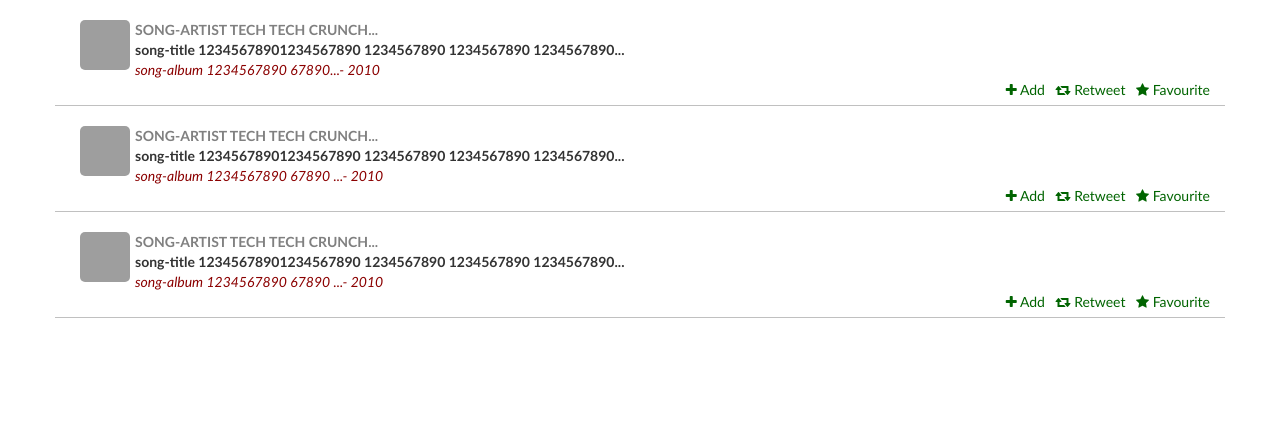
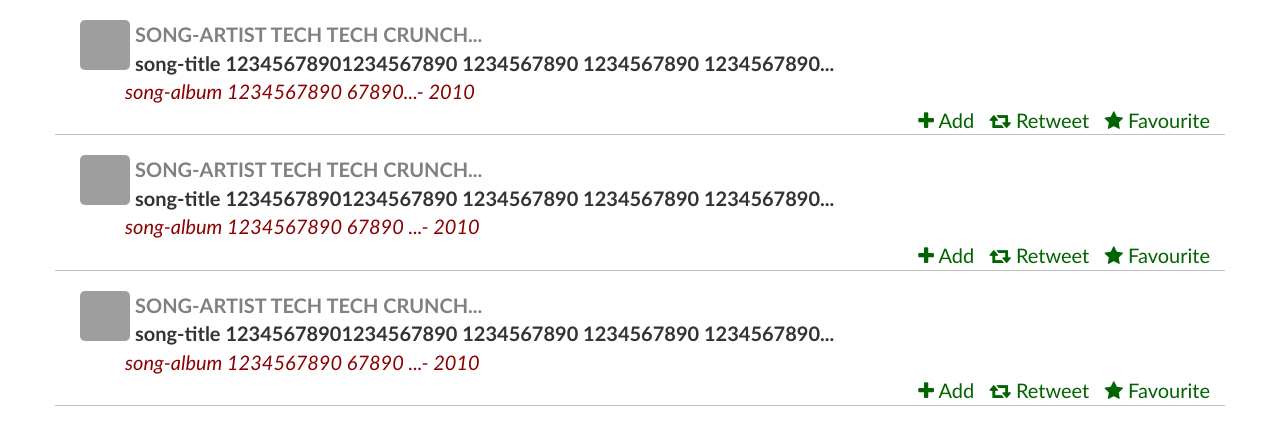
Before and after one commit to psibal/tweet, a PHP site: page /list.html in a window 1280 px wide. Shown: the top 445 px of the page. Run offline with PHP 8.4, Linux system fonts and the light colour scheme; some libraries are stand-ins or nearby versions; grey boxes are pictures that could not be loaded.

Commit message:
second commit

```diff
--- a/css/list.css
+++ b/css/list.css
@@ -1,7 +1,7 @@
 body{
   margin-top: 10px;
   font-family:calibri,sans-serif;
-/*  font-size:1em;*/
+  font-size:2em;
 }
 
 .strip{
```
